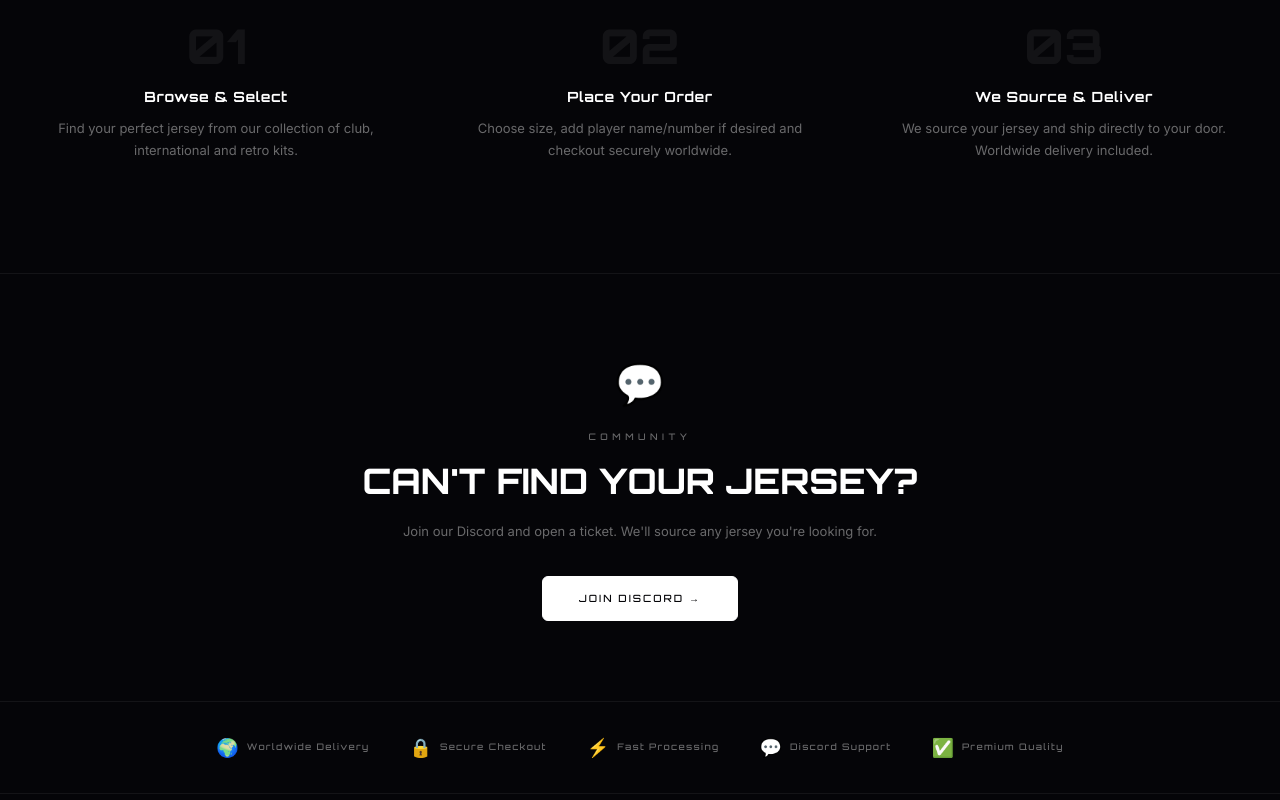
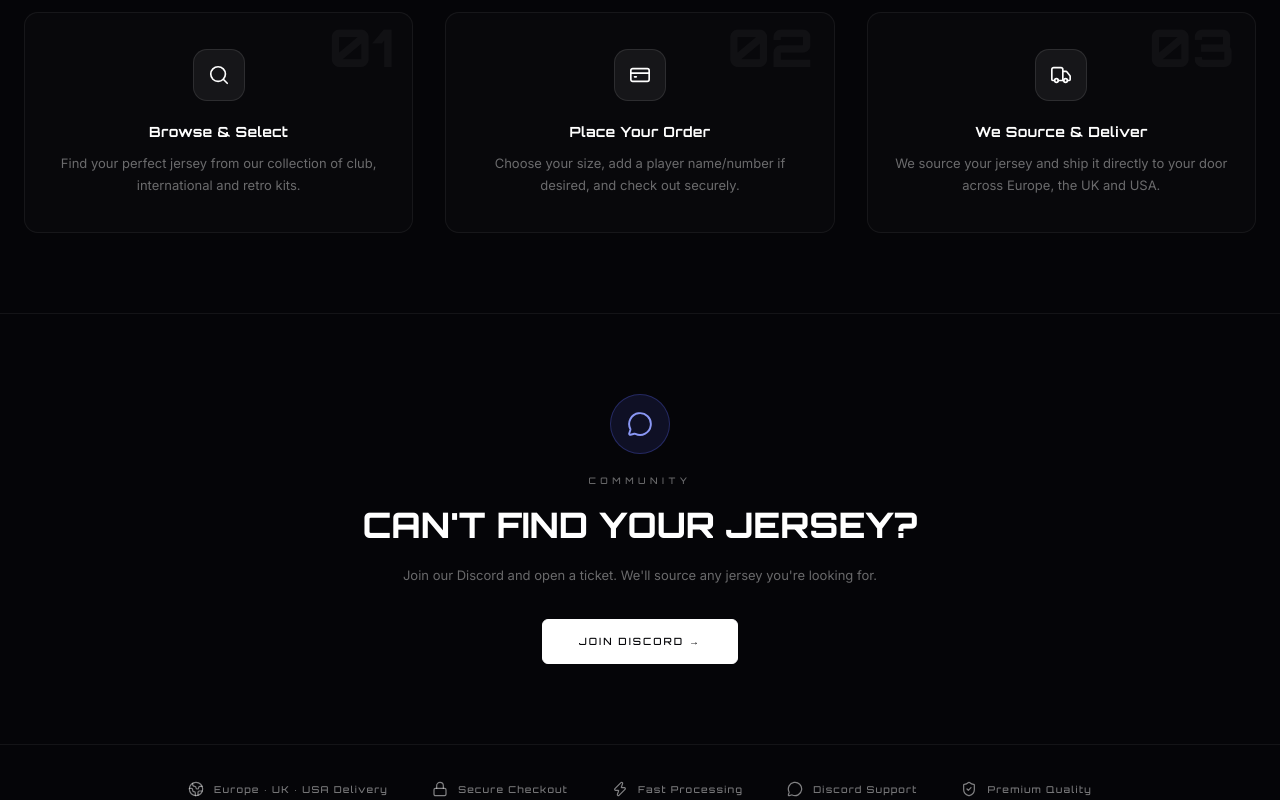
Before and after one commit to noxyyy7x/vexer, a Next.js app: page / in a window 1280 px wide. Shown: the part 1620-2420 px from the top of the page. Built offline with nearby package versions, Linux system fonts and the light colour scheme; no server answers; the database is empty.

Commit message:
Icons for How It Works/Trust badges/Discord CTA, fix stale worldwide-shipping copy

```diff
--- a/app/(site)/shipping/page.js
+++ b/app/(site)/shipping/page.js
@@ -13,7 +13,7 @@ export default function ShippingPage() {
       <div style={{ padding: '60px 24px 40px', textAlign: 'center', borderBottom: '1px solid rgba(255,255,255,0.06)' }}>
         <div className="font-orb" style={{ fontSize: 9, letterSpacing: '0.5em', color: 'rgba(255,255,255,0.4)', marginBottom: 12 }}>VEXER</div>
         <h1 className="font-orb" style={{ fontSize: 'clamp(2rem,5vw,4rem)', fontWeight: 900, color: '#fff', marginBottom: 12 }}>SHIPPING</h1>
-        <p style={{ fontSize: 13, color: 'rgba(255,255,255,0.4)' }}>Worldwide delivery on every order</p>
+        <p style={{ fontSize: 13, color: 'rgba(255,255,255,0.4)' }}>Delivering across Europe, the UK and USA</p>
       </div>
 
       <div style={{ maxWidth: 720, margin: '0 auto', padding: '60px 24px 96px', display: 'flex', flexDirection: 'column', gap: 16 }}>
--- a/components/ProductPageClient.jsx
+++ b/components/ProductPageClient.jsx
@@ -154,7 +154,7 @@ export default function ProductPageClient({ product }) {
             <div style={{ display: 'flex', alignItems: 'center', gap: 10, padding: '12px 16px', background: 'rgba(255,255,255,0.03)', border: '1px solid rgba(255,255,255,0.08)', borderRadius: 6, marginBottom: 24 }}>
               <div style={{ width: 6, height: 6, borderRadius: '50%', background: '#4ade80', boxShadow: '0 0 6px #4ade80', flexShrink: 0 }} />
               <span style={{ fontSize: 11, fontFamily: 'var(--font-orbitron)', color: 'rgba(255,255,255,0.5)', letterSpacing: '0.08em' }}>
-                WORLDWIDE DELIVERY · ~2 WEEKS · TRACKED
+                EUROPE · UK · USA DELIVERY · ~2 WEEKS
               </span>
             </div>
 
@@ -248,7 +248,7 @@ export default function ProductPageClient({ product }) {
             )}
 
             <p style={{ textAlign: 'center', fontSize: 9, fontFamily: 'var(--font-orbitron)', color: 'rgba(255,255,255,0.2)', letterSpacing: '0.12em', marginBottom: 24 }}>
-              SECURE CHECKOUT · WORLDWIDE DELIVERY
+              SECURE CHECKOUT · EUROPE · UK · USA
             </p>
 
             {product.description && (
@@ -262,7 +262,7 @@ export default function ProductPageClient({ product }) {
                 product.brand && ['Brand', product.brand],
                 product.season && ['Season', product.season],
                 product.kit_type && ['Kit', product.kit_type.toUpperCase()],
-                ['Delivery', '~2 Weeks Worldwide'],
+                ['Delivery', '~2 Weeks — Europe, UK, USA'],
                 ['Returns', '3 Days (No Custom)'],
               ].filter(Boolean).map(([label, value], i) => (
                 <div key={label} style={{ display: 'flex', justifyContent: 'space-between', padding: '12px 16px', borderBottom: '1px solid rgba(255,255,255,0.04)', background: i % 2 === 0 ? 'rgba(255,255,255,0.01)' : 'transparent' }}>
--- a/components/StaticSections.jsx
+++ b/components/StaticSections.jsx
@@ -1,24 +1,32 @@
 'use client'
 import { motion } from 'framer-motion'
+import { Search, CreditCard, Truck, Globe2, Lock, Zap, MessageCircle, ShieldCheck } from 'lucide-react'
 
 export function HowItWorks() {
   const steps = [
-    { n: '01', t: 'Browse & Select', s: 'Find your perfect jersey from our collection of club, international and retro kits.' },
-    { n: '02', t: 'Place Your Order', s: 'Choose size, add player name/number if desired and checkout securely worldwide.' },
-    { n: '03', t: 'We Source & Deliver', s: 'We source your jersey and ship directly to your door. Worldwide delivery included.' },
+    { n: '01', icon: Search, t: 'Browse & Select', s: 'Find your perfect jersey from our collection of club, international and retro kits.' },
+    { n: '02', icon: CreditCard, t: 'Place Your Order', s: 'Choose your size, add a player name/number if desired, and check out securely.' },
+    { n: '03', icon: Truck, t: 'We Source & Deliver', s: 'We source your jersey and ship it directly to your door across Europe, the UK and USA.' },
   ]
   return (
     <section style={{ padding: '80px 24px', borderTop: '1px solid rgba(255,255,255,0.06)' }}>
       <div style={{ maxWidth: 1400, margin: '0 auto' }}>
-        <div style={{ textAlign: 'center', marginBottom: 48 }}>
-          <div className="font-orb" style={{ fontSize: 9, letterSpacing: '0.5em', color: 'rgba(255,255,255,0.4)', marginBottom: 12 }}>SIMPLE PROCESS</div>
-          <h2 className="font-orb" style={{ fontSize: 'clamp(1.5rem,3vw,2.5rem)', fontWeight: 800, color: '#fff' }}>HOW IT WORKS</h2>
+        <div style={{ textAlign: 'center', marginBottom: 52 }}>
+          <div className="font-orb" style={{ fontSize: 10, letterSpacing: '0.5em', color: 'rgba(255,255,255,0.4)', marginBottom: 14, display: 'flex', alignItems: 'center', justifyContent: 'center', gap: 14 }}>
+            <span style={{ width: 28, height: 1, background: 'rgba(255,255,255,0.3)' }} />
+            SIMPLE PROCESS
+            <span style={{ width: 28, height: 1, background: 'rgba(255,255,255,0.3)' }} />
+          </div>
+          <h2 className="font-orb" style={{ fontSize: 'clamp(1.8rem,4vw,3rem)', fontWeight: 900, color: '#fff' }}>HOW IT WORKS</h2>
         </div>
-        <div className="mobile-grid-1" style={{ display: 'grid', gridTemplateColumns: 'repeat(3,1fr)', gap: 40 }}>
-          {steps.map(({ n, t, s }, i) => (
-            <motion.div key={n} initial={{ opacity: 0, y: 20 }} whileInView={{ opacity: 1, y: 0 }} viewport={{ once: true }} transition={{ duration: 0.6, delay: i * 0.15 }} style={{ textAlign: 'center', padding: '32px 24px' }}>
-              <div className="font-orb" style={{ fontSize: 48, fontWeight: 900, color: 'rgba(255,255,255,0.06)', marginBottom: 16, lineHeight: 1 }}>{n}</div>
-              <div className="font-orb" style={{ fontSize: 14, fontWeight: 700, color: '#fff', marginBottom: 10, letterSpacing: '0.05em' }}>{t}</div>
+        <div className="mobile-grid-1" style={{ display: 'grid', gridTemplateColumns: 'repeat(3,1fr)', gap: 32 }}>
+          {steps.map(({ n, icon: Icon, t, s }, i) => (
+            <motion.div key={n} initial={{ opacity: 0, y: 24 }} whileInView={{ opacity: 1, y: 0 }} viewport={{ once: true }} transition={{ duration: 0.6, delay: i * 0.15 }} style={{ position: 'relative', textAlign: 'center', padding: '36px 24px', border: '1px solid rgba(255,255,255,0.06)', borderRadius: 14, background: 'rgba(255,255,255,0.015)' }}>
+              <div className="font-orb" style={{ position: 'absolute', top: 8, right: 20, fontSize: 52, fontWeight: 900, color: 'rgba(255,255,255,0.04)', lineHeight: 1 }}>{n}</div>
+              <div style={{ width: 52, height: 52, borderRadius: 14, background: 'rgba(255,255,255,0.06)', border: '1px solid rgba(255,255,255,0.1)', display: 'flex', alignItems: 'center', justifyContent: 'center', margin: '0 auto 20px' }}>
+                <Icon size={22} strokeWidth={1.8} color="#fff" />
+              </div>
+              <div className="font-orb" style={{ fontSize: 14, fontWeight: 700, color: '#fff', marginBottom: 10, letterSpacing: '0.03em' }}>{t}</div>
               <div style={{ fontSize: 13, color: 'rgba(255,255,255,0.4)', lineHeight: 1.7 }}>{s}</div>
             </motion.div>
           ))}
@@ -29,14 +37,20 @@ export function HowItWorks() {
 }
 
 export function TrustBadges() {
-  const badges = [['🌍', 'Worldwide Delivery'], ['🔒', 'Secure Checkout'], ['⚡', 'Fast Processing'], ['💬', 'Discord Support'], ['✅', 'Premium Quality']]
+  const badges = [
+    { icon: Globe2, label: 'Europe · UK · USA Delivery' },
+    { icon: Lock, label: 'Secure Checkout' },
+    { icon: Zap, label: 'Fast Processing' },
+    { icon: MessageCircle, label: 'Discord Support' },
+    { icon: ShieldCheck, label: 'Premium Quality' },
+  ]
   return (
-    <div style={{ padding: '32px 24px', borderTop: '1px solid rgba(255,255,255,0.06)' }}>
-      <div style={{ maxWidth: 1400, margin: '0 auto', display: 'flex', justifyContent: 'center', flexWrap: 'wrap', gap: 40 }}>
-        {badges.map(([icon, label]) => (
-          <div key={label} style={{ display: 'flex', alignItems: 'center', gap: 8 }}>
-            <span style={{ fontSize: 18 }}>{icon}</span>
-            <span className="font-orb" style={{ fontSize: 9, letterSpacing: '0.15em', color: 'rgba(255,255,255,0.4)' }}>{label}</span>
+    <div style={{ padding: '36px 24px', borderTop: '1px solid rgba(255,255,255,0.06)' }}>
+      <div style={{ maxWidth: 1400, margin: '0 auto', display: 'flex', justifyContent: 'center', flexWrap: 'wrap', gap: '20px 44px' }}>
+        {badges.map(({ icon: Icon, label }) => (
+          <div key={label} style={{ display: 'flex', alignItems: 'center', gap: 10 }}>
+            <Icon size={16} strokeWidth={1.8} color="rgba(255,255,255,0.5)" />
+            <span className="font-orb" style={{ fontSize: 9.5, letterSpacing: '0.13em', color: 'rgba(255,255,255,0.45)' }}>{label}</span>
           </div>
         ))}
       </div>
@@ -49,7 +63,9 @@ export function DiscordCTA() {
     <section style={{ padding: '80px 24px', borderTop: '1px solid rgba(255,255,255,0.06)' }}>
       <div style={{ maxWidth: 700, margin: '0 auto', textAlign: 'center' }}>
         <motion.div initial={{ opacity: 0, y: 20 }} whileInView={{ opacity: 1, y: 0 }} viewport={{ once: true }}>
-          <div style={{ fontSize: 40, marginBottom: 16 }}>💬</div>
+          <div style={{ width: 60, height: 60, borderRadius: '50%', background: 'rgba(88,101,242,0.12)', border: '1px solid rgba(88,101,242,0.3)', display: 'flex', alignItems: 'center', justifyContent: 'center', margin: '0 auto 20px' }}>
+            <MessageCircle size={26} strokeWidth={1.8} color="#8a97f4" />
+          </div>
           <div className="font-orb" style={{ fontSize: 9, letterSpacing: '0.5em', color: 'rgba(255,255,255,0.4)', marginBottom: 12 }}>COMMUNITY</div>
           <h2 className="font-orb" style={{ fontSize: 'clamp(1.5rem,3vw,2.2rem)', fontWeight: 800, color: '#fff', marginBottom: 12 }}>
             CAN&apos;T FIND YOUR JERSEY?
```
